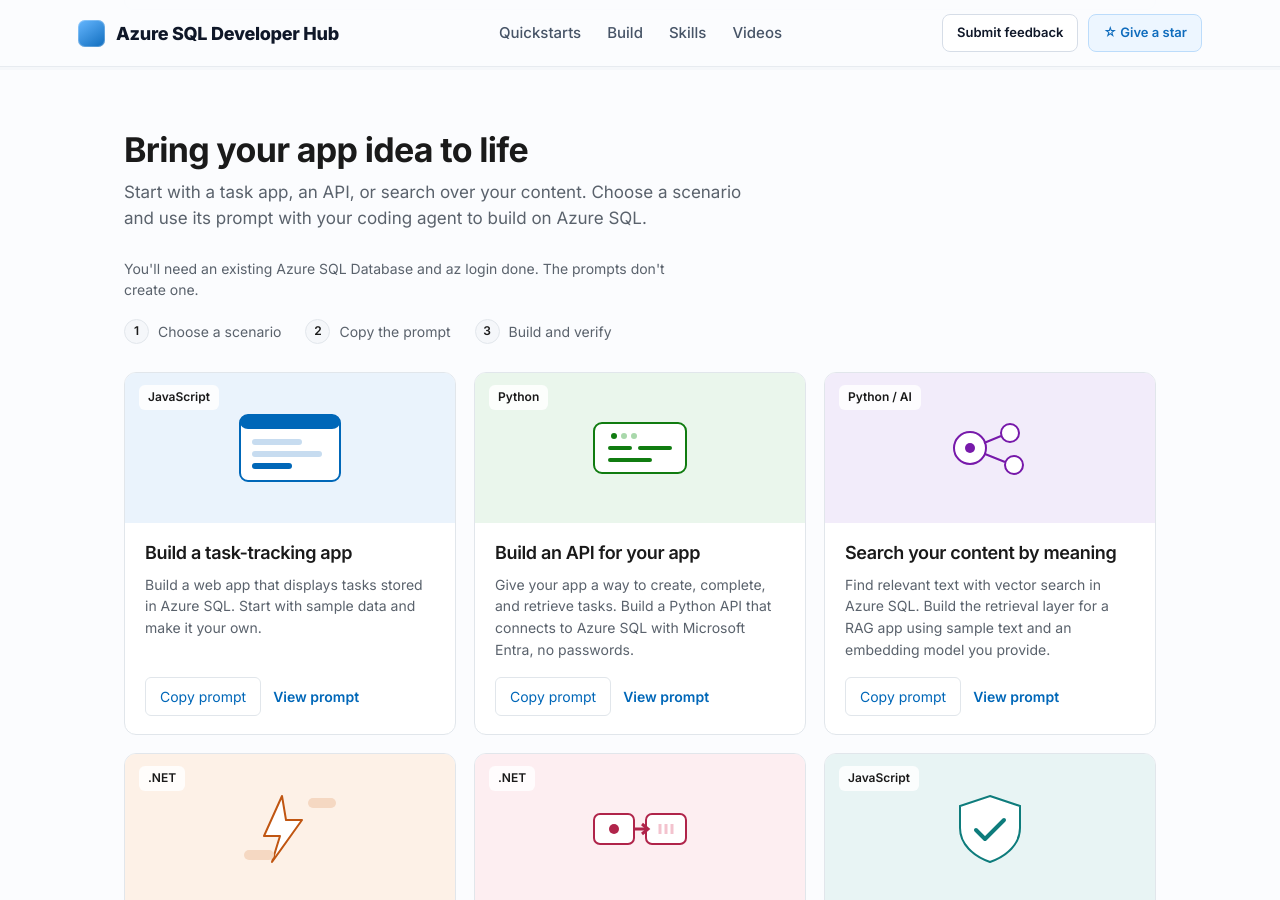
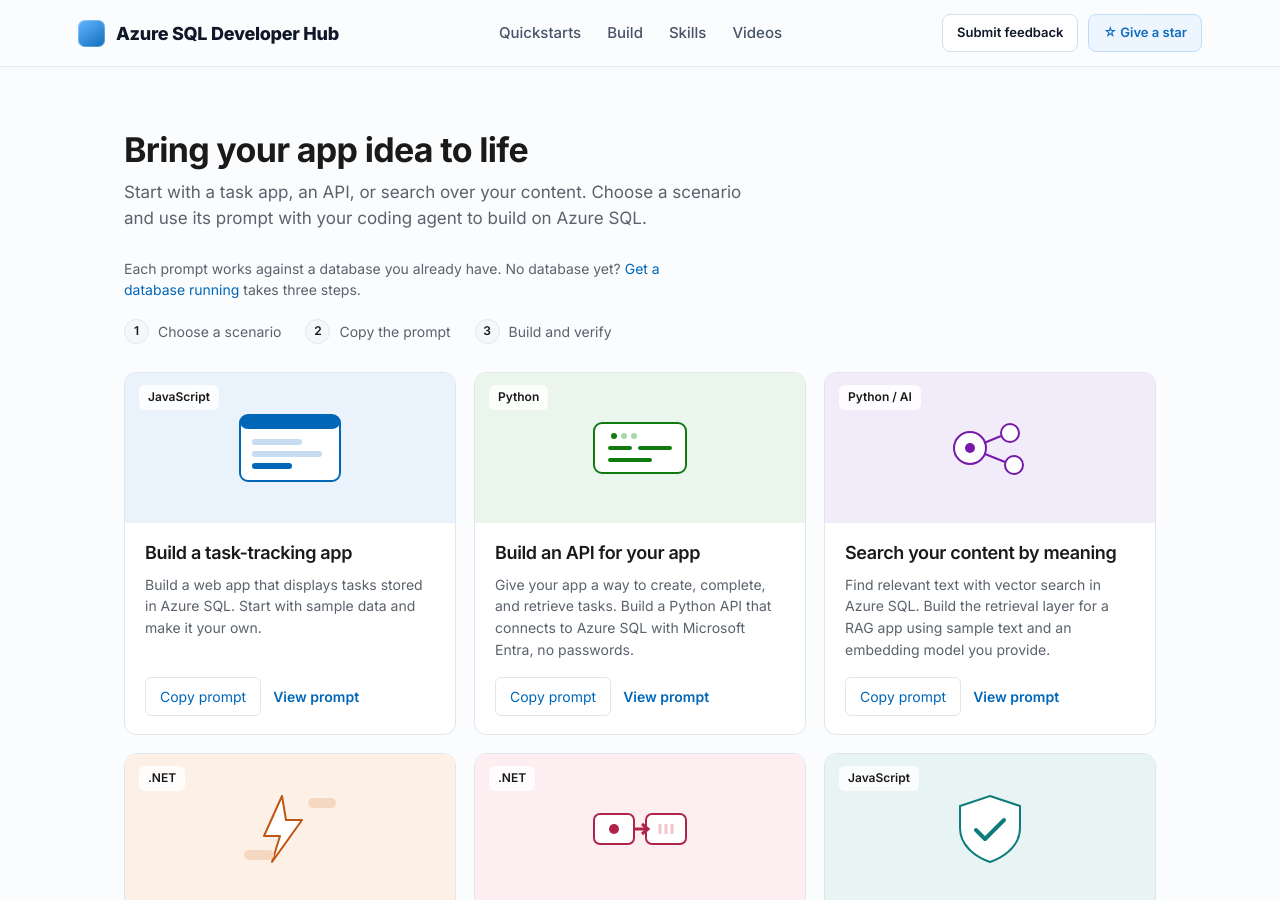
Before and after one commit to microsoft/azure-sql-dev-hub, a Jekyll site: the page built from index.md, in a window 1280 px wide and 900 px high, scrolled down 1818 px. Built offline with Jekyll 4.4.1, drawn with Linux system fonts in a browser that asks for light colours.

Commit message:
Build note: point to Get a database running
Co-Authored-By: Claude Opus 5 (1M context) <noreply@anthropic.com>

```diff
--- a/_layouts/home.html
+++ b/_layouts/home.html
@@ -167,7 +167,7 @@
   <section id="build"><span id="prompts" aria-hidden="true"></span><span id="samples" aria-hidden="true"></span>
     <div class="w">
       <div class="sh"><h2>{{ page.build_heading }}</h2><p>{{ page.build_text }}</p></div>
-      {% if page.build_note %}<p class="build-note">{{ page.build_note }}</p>{% endif %}
+      {% if page.build_note %}{% capture note_link %}<a href="{{ page.build_note_href }}">{{ page.build_note_link }}</a>{% endcapture %}<p class="build-note">{{ page.build_note | replace: page.build_note_link, note_link }}</p>{% endif %}
       <ol class="build-flow" aria-label="From idea to app">
         {% for step in page.build_steps %}<li><span aria-hidden="true">{{ forloop.index }}</span>{{ step }}</li>{% endfor %}
       </ol>
--- a/index.md
+++ b/index.md
@@ -93,7 +93,9 @@ then:
   note: Same code, connection string changes, app goes live.
 build_heading: Bring your app idea to life
 build_text: Start with a task app, an API, or search over your content. Choose a scenario and use its prompt with your coding agent to build on Azure SQL.
-build_note: You'll need an existing Azure SQL Database and az login done. The prompts don't create one.
+build_note: Each prompt works against a database you already have. No database yet? Get a database running takes three steps.
+build_note_link: Get a database running
+build_note_href: '#get-running'
 build_steps:
   - Choose a scenario
   - Copy the prompt
```
Also changed, not shown: scripts/build-agent-files.mjs (+6 -1 lines).
